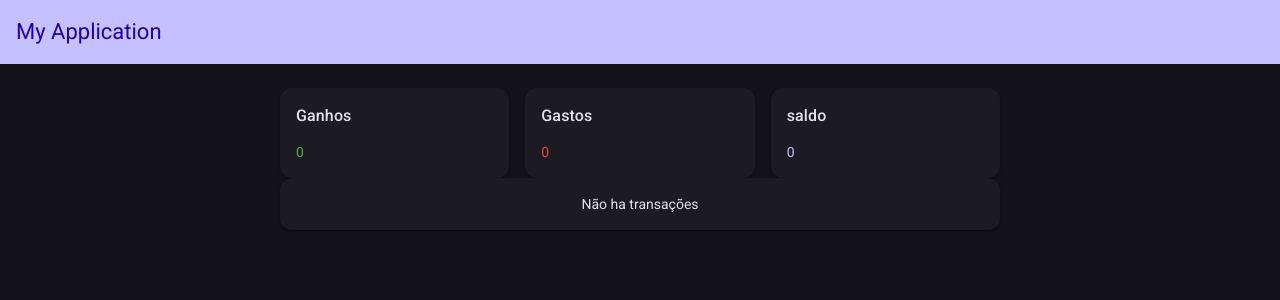
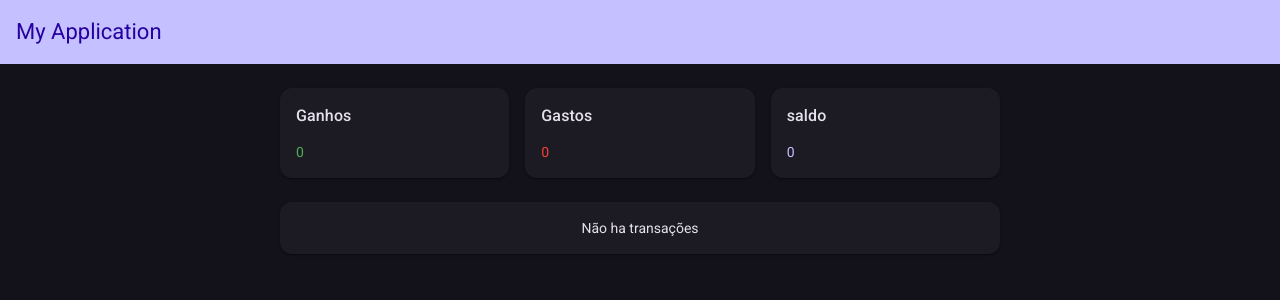
Before and after one commit to denysoncardoso/gerenciador-financeiro, an Angular app: page / in a window 1280 px wide. Shown: the top 300 px of the page. Built offline with nearby package versions, Linux system fonts and the light colour scheme.

Commit message:
ajustando estrutura HTML e adicionando estilo no componente "home" para encapsular itens de transação e melhorar layout

```diff
--- a/src/app/features/home/home.html
+++ b/src/app/features/home/home.html
@@ -1,8 +1,9 @@
 <app-balance [transactions]="transactions()"></app-balance>
 
-
-@for (transaction of transactions(); track transaction) {
-  <app-transaction-item [transaction]="transaction" ></app-transaction-item>
-}@empty {
-  <app-no-transactions/>
-}
+<div class="transactions">
+  @for (transaction of transactions(); track transaction) {
+    <app-transaction-item [transaction]="transaction"></app-transaction-item>
+  } @empty {
+    <app-no-transactions/>
+  }
+</div>
--- a/src/app/features/home/home.scss
+++ b/src/app/features/home/home.scss
@@ -0,0 +1,3 @@
+.transactions{
+  margin: 24px 0;
+}
--- a/src/app/features/home/home.ts
+++ b/src/app/features/home/home.ts
@@ -19,6 +19,7 @@ import {NoTransactions} from './components/no-transactions/no-transactions';
 export class Home {
 
   transactions = signal<Transaction[]>([
+
     // { title: 'Salário', value: 1000, type: TransactionType.income },
     // { title: 'Aluguel', value: 500, type: TransactionType.outcome },
     // { title: 'Comida', value: 500, type: TransactionType.outcome},
```
